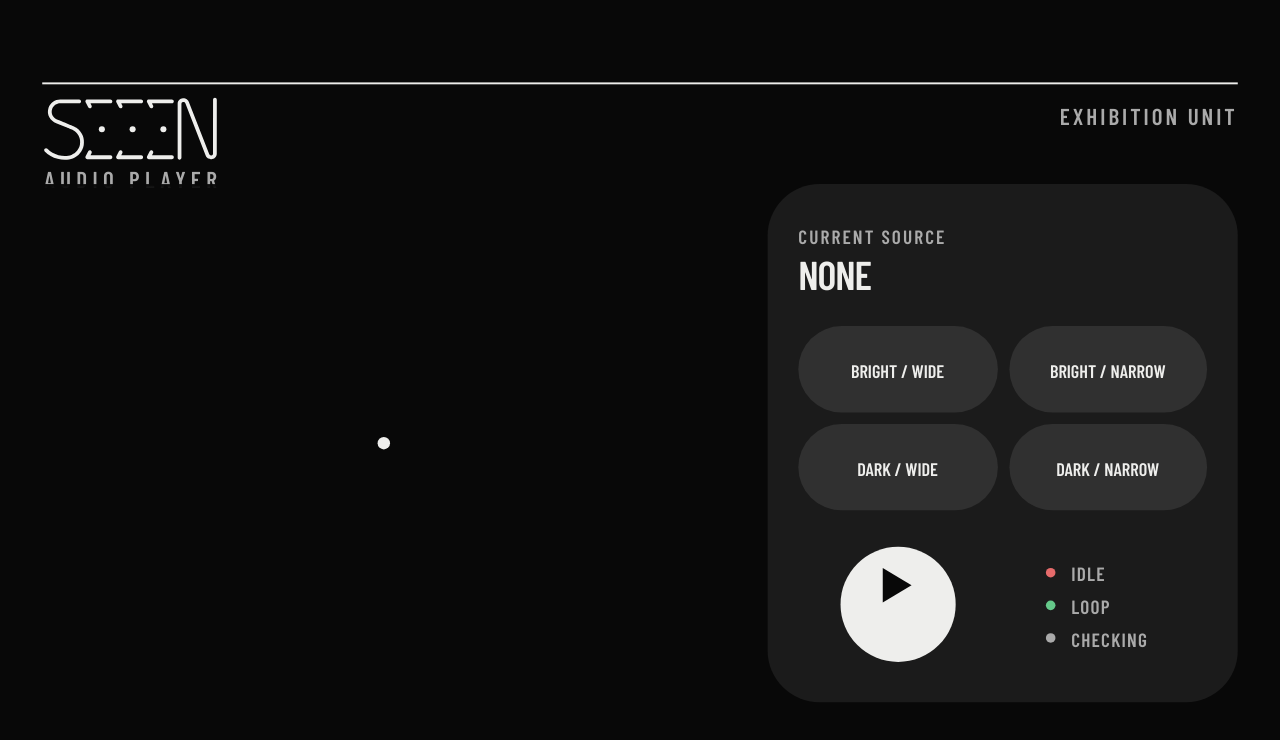
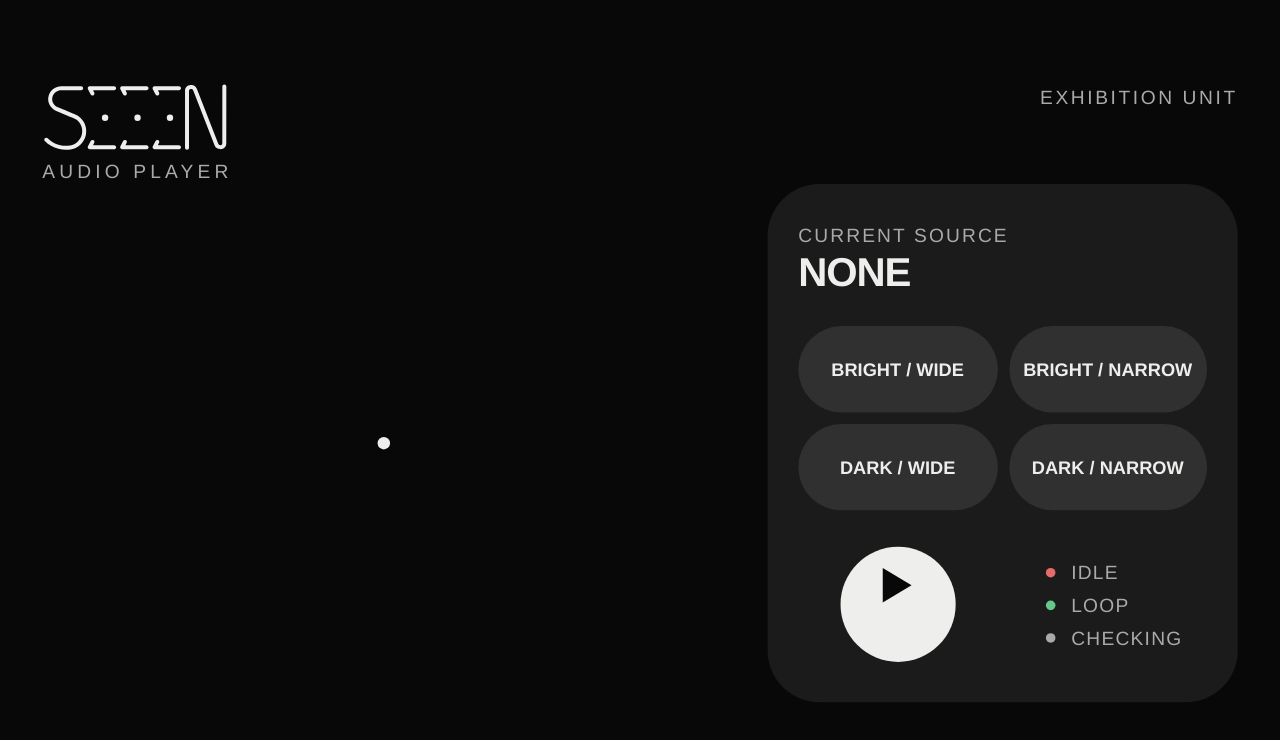
Before and after one commit to 041231horiko-cyber/SEEEN_AUDIO_PLAYER, a plain HTML site: page SEEEN_AUDIO_PLAYER/index.html in a window 1280 px wide. Drawn offline with Linux system fonts and the light colour scheme.

Commit message:
V03 STEP 05 — Typography and logo

```diff
--- a/SEEEN_AUDIO_PLAYER/index.html
+++ b/SEEEN_AUDIO_PLAYER/index.html
@@ -43,7 +43,7 @@
             <circle cx="5549.4" cy="3334.74" r="13.21"/>
             <path d="M5620.14,3467.71c-4.55,0-8.25-3.69-8.25-8.25v-237.15c0-12.97,10.16-23.43,23.13-23.81,0,0,19.01-1.64,25.92,16.13l88.92,228.6c1.33,3.4,4.65,5.62,8.31,5.54,0,0,8.5.22,8.51-7.36l.19-236.58c0-4.55,3.69-8.24,8.24-8.24h0c4.56,0,8.25,3.7,8.25,8.25l-.19,236.59c-.02,15.79-13.47,23.57-23.28,23.8,0,0-18.63,1.36-25.39-16.02l-88.93-228.61c-1.36-3.5-4.78-5.77-8.55-5.66,0,0-8.64-.24-8.64,7.37v237.15C5628.38,3464.02,5624.69,3467.71,5620.14,3467.71Z"/>
           </svg>
-          <svg class="brand-caption" width="92" height="16" viewBox="0 0 92 16" aria-hidden="true"><text x="1" y="12" textLength="90" lengthAdjust="spacing">AUDIO PLAYER</text></svg>
+          <svg class="brand-caption" width="97" height="14" viewBox="0 0 97 14" aria-hidden="true"><text x="0" y="10" textLength="97" lengthAdjust="spacing">AUDIO PLAYER</text></svg>
         </h1>
         <div class="unit">EXHIBITION UNIT</div>
       </header>
--- a/SEEEN_AUDIO_PLAYER/service-worker.js
+++ b/SEEEN_AUDIO_PLAYER/service-worker.js
@@ -1,7 +1,7 @@
 "use strict";
 
 // 完成音源を同じファイル名で差し替えたら、この値を必ず更新する。
-var CACHE_VERSION = "seeen-audio-v24";
+var CACHE_VERSION = "seeen-audio-v25";
 var APP_ASSETS = [
   "./",
   "./index.html",
--- a/SEEEN_AUDIO_PLAYER/style.css
+++ b/SEEEN_AUDIO_PLAYER/style.css
@@ -1,7 +1,6 @@
-@font-face { font-family: Barlow; src: url("./BarlowCondensed-SemiBold.ttf") format("truetype"); font-weight: 600; font-display: swap; }
 * { box-sizing: border-box; }
 html,body { width:100%; height:100%; margin:0; overflow:hidden; }
-body { --theme-time:500ms; --background:#080808; --panel:#1B1B1B; --inactive:#303030; --primary:#EEEEEC; --muted:#AAAAAA; --yes:#65C98A; --no:#E66B6B; min-height:100%; background:var(--background); color:var(--primary); font:600 16px "DIN Condensed VF",Barlow,"Arial Narrow",sans-serif; }
+body { --theme-time:500ms; --background:#080808; --panel:#1B1B1B; --inactive:#303030; --primary:#EEEEEC; --muted:#AAAAAA; --yes:#65C98A; --no:#E66B6B; min-height:100%; background:var(--background); color:var(--primary); font:500 16px "Helvetica Neue",Helvetica,Arial,sans-serif; }
 body.bright { --background:#F2F2F0; --panel:#E3E3E1; --inactive:#D1D1CF; --primary:#101010; --muted:#666666; --yes:#238548; --no:#C43C3C; }
 
 #app-shell {
@@ -40,42 +39,43 @@ main { position:relative; width:100%; max-width:none; height:100%; min-height:0;
 }
 #orientation-notice strong { font-size:18px; letter-spacing:.06em; }
 #orientation-notice span { color:var(--muted); font-size:13px; }
-header { border-top:1px solid var(--primary); }
-header { position:absolute; top:22px; left:22px; right:22px; display:flex; justify-content:space-between; align-items:flex-start; padding-top:6px; }
-h1 { margin:0; display:grid; gap:2px; width:92px; background:transparent; }
+header { position:absolute; inset:0; }
+h1 { position:absolute; left:22px; top:22px; width:97px; height:54px; margin:0; background:transparent; }
 .brand-outline {
+  position:absolute;
+  left:0;
+  top:0;
   display:block;
-  width:100%;
+  width:97px;
   height:auto;
   fill:var(--primary);
   transition:fill var(--theme-time) ease-in-out;
 }
-.brand-caption, .unit, small { font-size:12px; font-weight:600; color:var(--muted); letter-spacing:.13em; }
-.brand-caption { fill:currentColor; letter-spacing:normal; }
-.unit { text-align:right; padding-top:3px; }
+.brand-caption { position:absolute; left:0; top:40px; width:97px; height:14px; overflow:visible; fill:var(--muted); font:500 10px "Helvetica Neue",Helvetica,Arial,sans-serif; transition:fill var(--theme-time) ease-in-out; }
+.unit { position:absolute; right:22px; top:24px; color:var(--muted); font-size:10px; font-weight:500; line-height:12px; letter-spacing:1.35px; text-align:right; }
 .field { position:absolute; left:12px; top:75px; width:376px; height:270px; overflow:hidden; margin:0; }
 #wave-frame { position:absolute; top:0; right:0; bottom:0; left:0; }
 #waves { display:block; width:100%; height:100%; }
 .controls { position:absolute; left:400px; top:75px; width:245px; height:270px; padding:16px; border-radius:27px; background:var(--panel); }
 .caption { position:absolute; left:16px; top:21px; right:16px; padding:0; background:transparent; }
 small { display:block; }
-.caption small { font-size:10px; letter-spacing:.11em; }
-.caption output { display:block; margin-top:1px; font-size:21px; font-weight:700; letter-spacing:-.03em; line-height:25px; white-space:nowrap; }
+.caption small { color:var(--muted); font-size:10px; font-weight:500; letter-spacing:1.1px; }
+.caption output { display:block; margin-top:1px; font-size:21px; font-weight:700; letter-spacing:-0.6px; line-height:25px; white-space:nowrap; }
 button { font:inherit; color:inherit; cursor:pointer; touch-action:manipulation; -webkit-tap-highlight-color:transparent; }
 .selector { position:absolute; top:74px; left:16px; right:16px; display:grid; grid-template-columns:repeat(2,minmax(0,1fr)); gap:6px; }
-.selector button { height:45px; min-width:0; padding:0; display:grid; place-items:center; border:0; border-radius:22.5px; background:var(--inactive); color:var(--primary); font-size:9.5px; letter-spacing:0; text-align:center; white-space:nowrap; }
+.selector button { height:45px; min-width:0; padding:0; display:grid; place-items:center; border:0; border-radius:22.5px; background:var(--inactive); color:var(--primary); font-size:9.5px; font-weight:600; letter-spacing:0; text-align:center; white-space:nowrap; }
 .selector button[aria-pressed="true"] { background:var(--primary); color:var(--background); }
 #play-toggle { position:absolute; left:37.75px; top:189px; width:60px; height:60px; margin:0; padding:0; display:grid; place-items:center; border:0; border-radius:50%; background:var(--primary); color:var(--background); font-size:0; }
 #play-toggle::before { content:"";display:inline-block;border:solid transparent;border-width:9px 0 9px 15px;border-left-color:currentColor; }
 #play-toggle[data-playing="true"]::before { height:18px;width:5px;border:solid currentColor;border-width:0 5px; }
-footer { position:absolute; left:145px; top:194px; display:grid; grid-auto-rows:17px; color:var(--muted); font-size:10px; font-weight:500; letter-spacing:.065em; text-align:left; }
+footer { position:absolute; left:145px; top:194px; display:grid; grid-auto-rows:17px; color:var(--muted); font-size:10px; font-weight:500; letter-spacing:0.65px; text-align:left; }
 footer > div { height:17px; display:flex; align-items:center; gap:8px; white-space:nowrap; }
 footer i { width:5.2px; height:5.2px; flex:0 0 5.2px; border-radius:50%; background:var(--muted); transition:background-color var(--theme-time) ease-in-out; }
 footer > div[data-indicator="yes"] i { background:var(--yes); }
 footer > div[data-indicator="no"] i { background:var(--no); }
 #offline-status { min-width:0; min-height:0; padding:0; border:0; background:none; color:inherit; opacity:1; letter-spacing:inherit; }
 #offline-status:enabled { min-width:0; min-height:17px; text-decoration:underline; }
-#error-message { position:absolute; left:0; right:0; bottom:0; z-index:1; padding:4px; background:var(--background); font:13px/1.35 sans-serif; margin:0; }
+#error-message { position:absolute; left:0; right:0; bottom:0; z-index:1; padding:4px; background:var(--background); font:500 13px/1.35 "Helvetica Neue",Helvetica,Arial,sans-serif; margin:0; }
 .sr { position:absolute;width:1px;height:1px;overflow:hidden;clip-path:inset(50%); }
 @media(prefers-reduced-motion:reduce){ * { transition:none!important; } }
 
```
